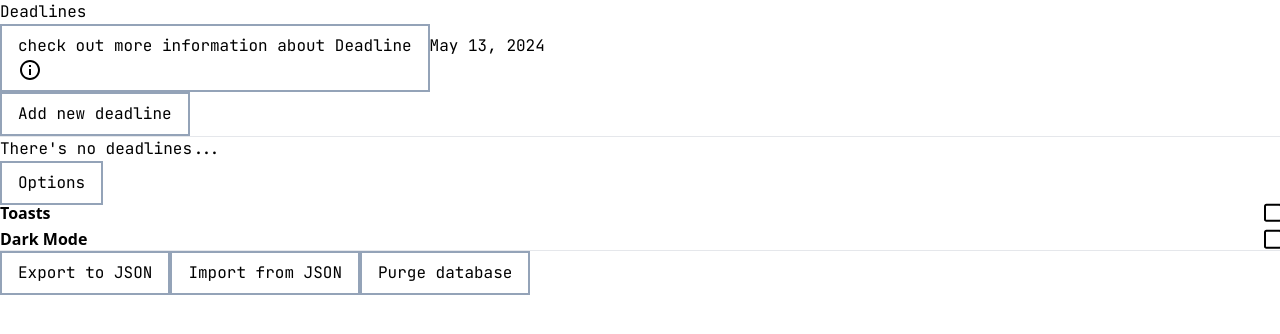
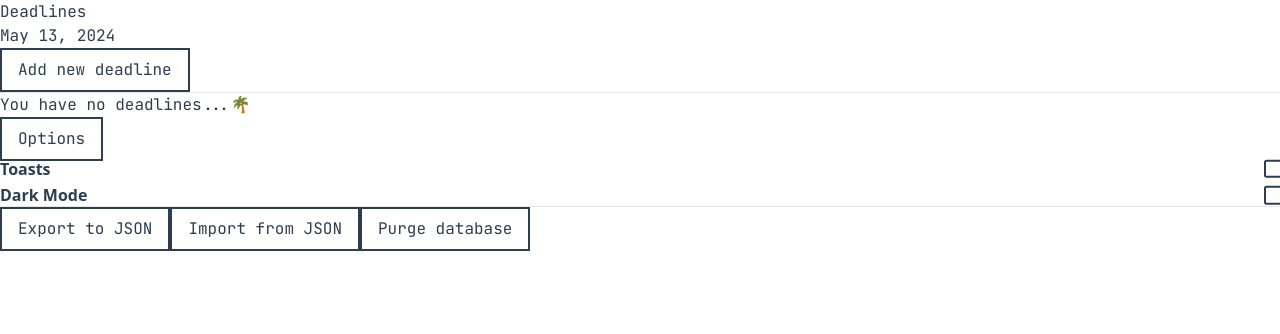
Before and after one commit to teoh4770/DueTrack, a React (Vite) app: page / in a window 1280 px wide. Shown: the top 334 px of the page. Built offline with nearby package versions, Linux system fonts and the light colour scheme.

Commit message:
style/feat: light mode

```diff
--- a/src/App.tsx
+++ b/src/App.tsx
@@ -2,8 +2,8 @@ import { Header, Deadline } from "./components";
 
 function App() {
   return (
-    <section className="app max-w-[60rem] mx-auto">
-      <header className="flex items-center py-12">
+    <section className="app max-w-[60rem] mx-auto p-4">
+      <header className="flex flex-wrap justify-between items-center py-12">
         <Header />
       </header>
       {/* deadline section */}
--- a/src/components/Deadline/Deadline.section.tsx
+++ b/src/components/Deadline/Deadline.section.tsx
@@ -6,7 +6,7 @@ export const Deadline = () => {
 
   return (
     <>
-      <div className="border-[3px] border-[#3e4a57] px-10 py-7">
+      <div className="border-[3px] border-[var(--wrapper-border-color)] px-10 py-7">
         <DeadlineForm onSubmit={addDeadline} />
         <hr className="h-2 bg-[#3e4a57] my-4 rounded-full" />
         <DeadlineList deadlines={deadlines} />
--- a/src/components/Deadline/DeadlineForm.tsx
+++ b/src/components/Deadline/DeadlineForm.tsx
@@ -100,7 +100,7 @@ export const DeadlineForm = ({ className, onSubmit }: DeadlineFormProps) => {
                 type="submit"
                 aria-label="confirm button"
                 buttonText="Add"
-                className="w-full"
+                className="w-full border-none bg-[var(--add-button-bg-color)] text-white"
                 // icon={PlusIcon}
                 // iconOnly
               />
@@ -109,7 +109,7 @@ export const DeadlineForm = ({ className, onSubmit }: DeadlineFormProps) => {
                 type="reset"
                 aria-label="cancel button"
                 buttonText="Cancel"
-                className="w-full"
+                className="w-full border-none bg-[var(--cancel-button-bg-color)] text-white"
                 // icon={CrossIcon}
                 // iconOnly
                 onClick={closeForm}
--- a/src/components/Deadline/DeadlineItem.tsx
+++ b/src/components/Deadline/DeadlineItem.tsx
@@ -79,7 +79,7 @@ export const DeadlineItem = ({
           <label onDoubleClick={showTitleInput}>
             {!isEditingTitle && (
               <span
-                className={`deadline__title ${
+                className={`deadline__title font-medium ${
                   isDue ? "text-[#e63946]" : "text-black"
                 }`}
               >
@@ -98,7 +98,7 @@ export const DeadlineItem = ({
               />
             )}
           </label>
-          <p className="deadline__remaining-day text-[#748ca3]">
+          <p className="deadline__remaining-day text-[#748ca3] text-sm">
             {remainingDayMessage}
           </p>
         </div>
@@ -114,6 +114,7 @@ export const DeadlineItem = ({
 
         <Button
           type="button"
+          className="text-[var(--bg-danger)] border-[var(--bg-danger)]"
           aria-label="delete deadline button"
           buttonText="Remove this deadline"
           icon={BinIcon}
--- a/src/components/Deadline/DeadlineList.tsx
+++ b/src/components/Deadline/DeadlineList.tsx
@@ -25,7 +25,11 @@ export const DeadlineList = ({
 
   return (
     <div className={deadlineListClasses} {...props}>
-      {deadlines.length > 0 ? Deadlines : <p>There's no deadlines...</p>}
+      {deadlines.length > 0 ? (
+        Deadlines
+      ) : (
+        <p className="text-xl text-center">You have no deadlines...🌴</p>
+      )}
     </div>
   );
 };
--- a/src/components/Deadline/DeadlineOptions.tsx
+++ b/src/components/Deadline/DeadlineOptions.tsx
@@ -6,18 +6,21 @@ export const DeadlineOptions = () => {
   const [isOpen, setIsOpen] = useState(false);
   const { deadlines, clearDeadlines } = useDeadlines();
 
-
   return (
-    <div className="deadline__options max-w-sm grid ml-auto">
+    <div className="deadline__options max-w-sm grid ml-auto mt-2">
       <Button
         type="button"
-        className="flex ml-auto font-semibold"
+        className="flex ml-auto mb-4 font-semibold"
         buttonText="Options"
         onClick={() => setIsOpen(!isOpen)}
       />
 
-      <div className={`${isOpen && "sr-only"}`}>
-        <div className="deadline__toggle-options grid gap-2 border-2 border-black py-2 px-4">
+      <div
+        className={`${
+          !isOpen && "sr-only"
+        } p-4  border-[3px] border-[var(--wrapper-border-color)]`}
+      >
+        <div className="deadline__toggle-options grid gap-4 border-2 border-black p-4">
           <Checkbox spanText="Toasts" name="toasts" />
           <Checkbox spanText="Dark Mode" name="dark-mode" />
         </div>
@@ -27,17 +30,19 @@ export const DeadlineOptions = () => {
         <div className="deadline__extra-actions grid gap-2">
           <Button
             type="button"
-            className="block w-full"
+            className="block w-full bg-[var(--option-action-btn-bg-color)]"
             buttonText="Export to JSON"
           />
           <Button
             type="button"
-            className="block w-full"
+            className="block w-full bg-[var(--option-action-btn-bg-color)]"
             buttonText="Import from JSON"
           />
           <Button
             type="button"
-            className={`block w-full ${deadlines.length <= 0 && "sr-only"}`}
+            className={`block w-full ${
+              deadlines.length <= 0 && "sr-only"
+            } bg-[var(--bg-danger)] text-white`}
             buttonText="Purge database"
             onClick={clearDeadlines}
           />
--- a/src/components/Header.tsx
+++ b/src/components/Header.tsx
@@ -1,20 +1,20 @@
-import { InfoIcon } from "../assets";
+// import { InfoIcon } from "../assets";
 import { CurrentDate } from "./CurrentDate";
-import { Button } from "./ui/Button/Button.tsx";
+// import { Button } from "./ui/Button/Button.tsx";
 
 export const Header = () => {
   return (
     <>
-      <h1 className="logo mr-3 text-xl lg:text-3xl font-semibold">Deadlines</h1>
-      <Button
+      <h1 className="logo mr-3 text-xl sm:text-2xl font-semibold">Deadlines</h1>
+      {/* <Button
         type="button"
         aria-label="click here for more information about the app Deadline"
         className="p-0 border-none"
         buttonText="check out more information about Deadline"
         icon={InfoIcon}
         iconOnly
-      />
-      <CurrentDate className="ml-auto text-xl lg:text-3xl font-semibold" />
+      /> */}
+      <CurrentDate className="text-lg sm:text-2xl font-semibold" />
     </>
   );
 };
--- a/src/components/ui/Button/Button.module.css
+++ b/src/components/ui/Button/Button.module.css
@@ -5,14 +5,14 @@
   /* Typography */
   text-align: center;
   /* Colors */
-  background-color: var(--bg-color, transparent);
-  color: var(--color, black);
+  /* background-color: var(--bg-color, transparent);
+  color: var(--color, black); */
   /* Others */
-  border: 2px solid rgb(148 163 184);
+  border: 2px solid;
 
   &:hover {
-    --bg-color: black;
-    --color: white;
+    /* --bg-color: black;
+    --color: white;*/
   }
 
   &:focus-visible {
--- a/src/index.css
+++ b/src/index.css
@@ -3,17 +3,67 @@
 @tailwind utilities;
 
 :root {
-  --form-control-disabled: #959495;
+  --red-400: #fa5252;
+  --red-500: #e63946;
+  --green-400: #40c057;
+  --blue-grey-400: #748ca3;
+  --blue-grey-500: #2c3e50;
+  --blue-grey-600: #3e4a57;
+  --grey-300: #e9ecef;
+  --grey-400: #ced4da;
+  --grey-500: #959495;
+  --white: #fff;
+  --black: #171a1d;
+
+  /* [brand/bg/text(component)]-[primary/disabled/secondary]-[state(hover/focus/emphasize/invert)] */
+
+  /* --brand-primary:  */
+  /* --brand-primary-focus */
+  /* --brand-primary-emphasize */
+  /* --brand-secondary */
+  /* --bg-disabled */
+  --bg-danger: var(--red-400);
+  --bg-danger-emphasize: var(--red-500);
+  --bg-success: var(--green-400);
+  --bg-overdue: var(--red-500);
+  /* --text-primary-hover */
+  /* --text-danger */
+  /* --text-disabled */
+}
+/* todo: update the name of the variables */
+/* light theme is the default theme? should follow the system */
+/* html[theme=light] is the default */
+/* html[theme=dark] (how to follow the system setting?)*/
+html {
+  --text-color: var(--blue-grey-500);
+  --background-color: var(--white);
+  --grey-border-color: var(--grey-400);
+  --wrapper-border-color: var(--blue-grey-500);
+  --add-button-bg-color: var(--bg-success);
+  --cancel-button-bg-color: var(--bg-danger);
+  --option-action-btn-bg-color: var(--white);
+  --option-toggle-bg-color: var(--grey-300);
 }
 
-/* html[theme=dark] */
-/* html[theme=light] */
+html[data-theme="dark"] {
+  --text-color: var(--white);
+  --background-color: var(--black);
+  --grey-border-color: var(--blue-grey-600);
+  --wrapper-border-color: var(--blue-grey-600);
+  --add-button-bg-color: var(--bg-success);
+  --cancel-button-bg-color: var(--bg-danger);
+  --option-action-btn-bg-color: var(--blue-grey-600);
+  --option-toggle-bg-color: var(--blue-grey-600);
+}
 
 body {
   font-family: "JetBrains Mono", monospace;
   font-optical-sizing: auto;
   font-weight: normal;
   font-style: normal;
+
+  background-color: var(--background-color);
+  color: var(--text-color);
 }
 
 /******* css reset ********/
```
